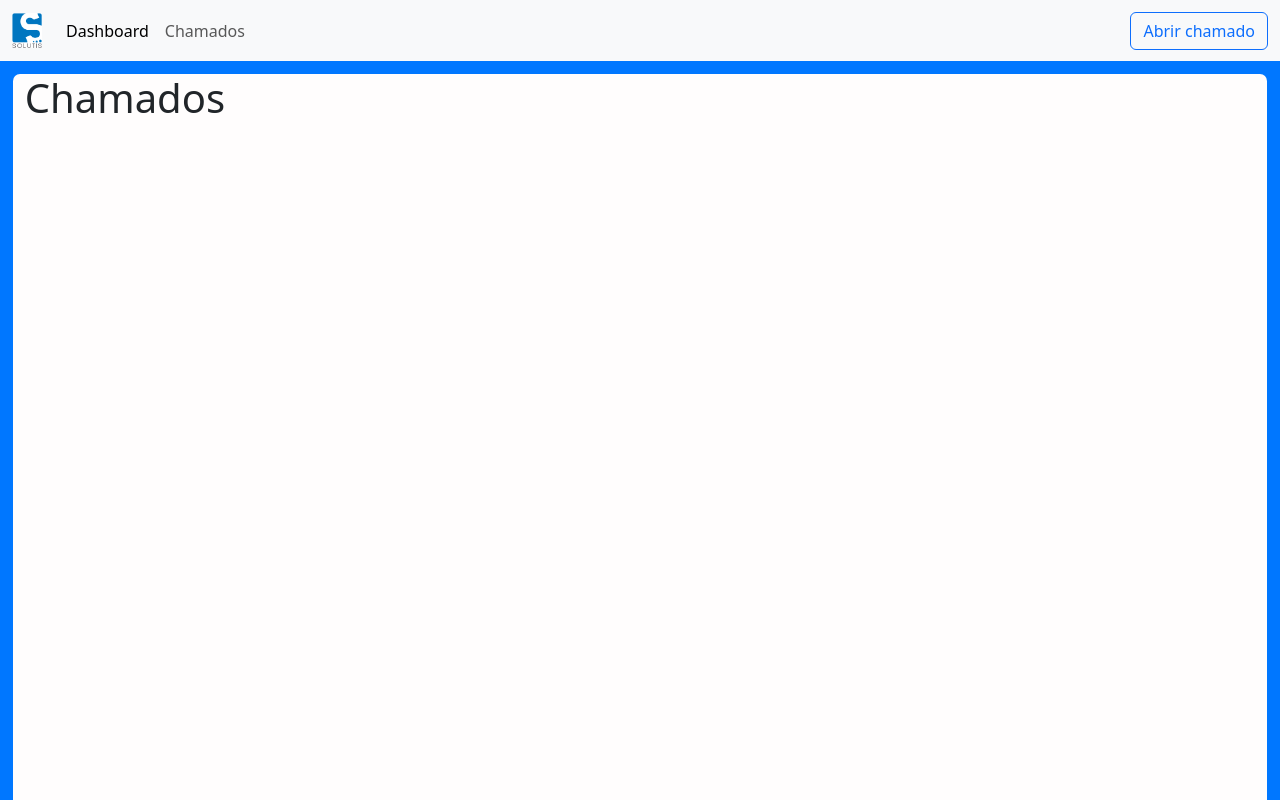
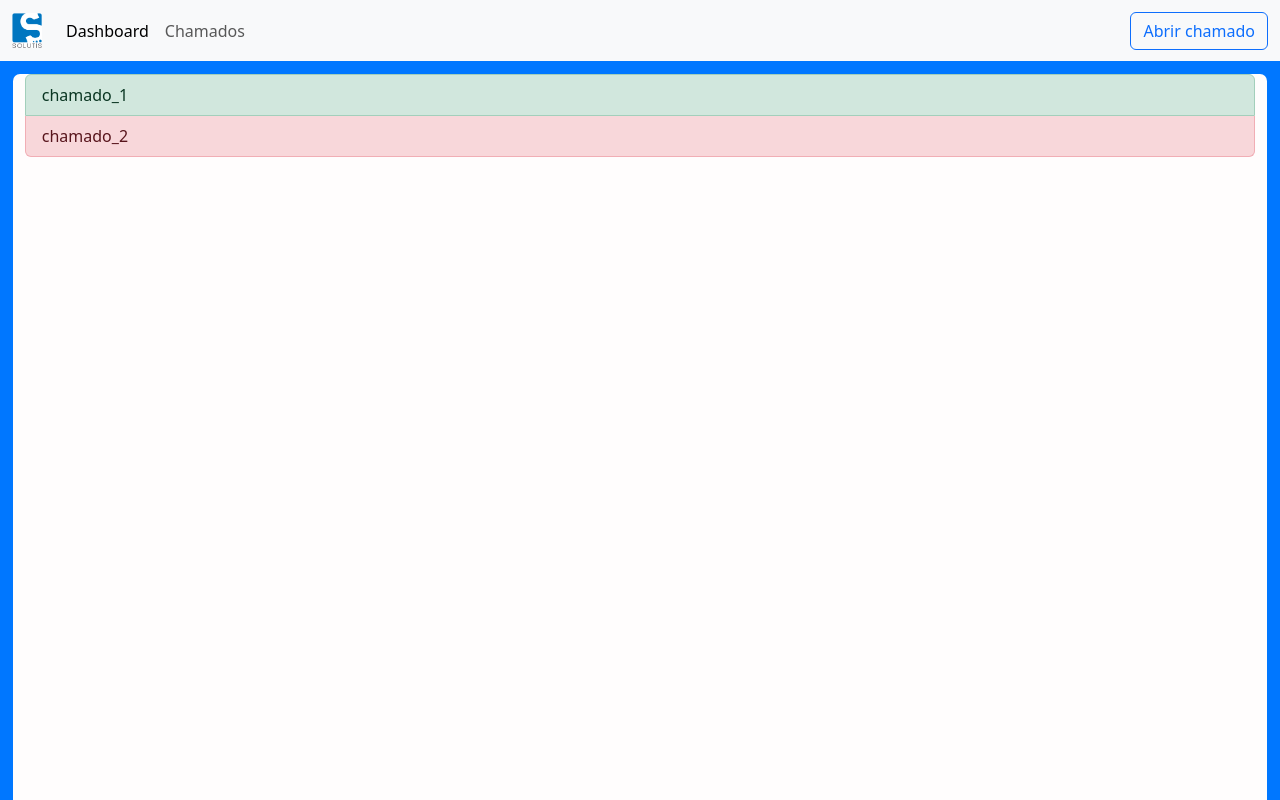
Before and after one commit to caioCarmoAtSolutis/Solutis-Helpdesk-Frontend, a React (Vite) app: page /listar-chamados in a window 1280 px wide. Built offline with nearby package versions, Linux system fonts and the light colour scheme.

Commit message:
feat: add creation of dynamic list of tickets to tickets page

```diff
--- /dev/null
+++ b/src/components/TicketsDynamicList.tsx
@@ -0,0 +1,50 @@
+export type Priority = "LOW" | "MEDIUM" | "HIGH" | "CRITICAL";
+export type Status = "OPEN" | "IN_PROGRESS" | "RESOLVED";
+
+export interface Ticket {
+  id: string;
+  title: string;
+  priority: Priority;
+  status: Status;
+}
+
+interface TicketsDynamicListProps {
+  dynamicTicketsList: Ticket[];
+}
+
+function renderTicketItem(ticket: Ticket) {
+  let badgeClass = "list-group-item-light";
+
+  if (ticket.status === "RESOLVED") {
+    badgeClass = "list-group-item-success";
+  } else {
+    switch (ticket.priority) {
+      case "LOW":
+      case "MEDIUM":
+        badgeClass = "list-group-item-info";
+        break;
+      case "HIGH":
+        badgeClass = "list-group-item-warning";
+        break;
+      case "CRITICAL":
+        badgeClass = "list-group-item-danger";
+        break;
+    }
+  }
+
+  return (
+    <li key={ticket.id} className={`list-group-item ${badgeClass}`}>
+      {ticket.title}
+    </li>
+  );
+}
+
+export default function TicketsDynamicList({
+  dynamicTicketsList,
+}: TicketsDynamicListProps) {
+  return (
+    <ul className="list-group">
+      {dynamicTicketsList.map((ticket) => renderTicketItem(ticket))}
+    </ul>
+  );
+}
--- a/src/pages/ListTicketsPage.tsx
+++ b/src/pages/ListTicketsPage.tsx
@@ -1,17 +1,32 @@
 import NavBar from "../components/NavBar";
 import ContentBox from "../components/ContentBox";
 import MainPane from "../components/MainPane";
+import TicketsDynamicList from "../components/TicketsDynamicList";
+import type { Ticket } from "../components/TicketsDynamicList";
 import "./page.css";
 
 function ListTicketsPage() {
+  const dynamicTicketsList: Ticket[] = [
+    {
+      id: "1",
+      title: "chamado_1",
+      priority: "LOW",
+      status: "RESOLVED",
+    },
+    {
+      id: "2",
+      title: "chamado_2",
+      priority: "CRITICAL",
+      status: "OPEN",
+    },
+  ];
+
   return (
     <div className="page">
       <NavBar />
       <ContentBox>
         <MainPane>
-          <div>
-            <h1>Chamados</h1>
-          </div>
+          <TicketsDynamicList dynamicTicketsList={dynamicTicketsList} />
         </MainPane>
       </ContentBox>
     </div>
```
